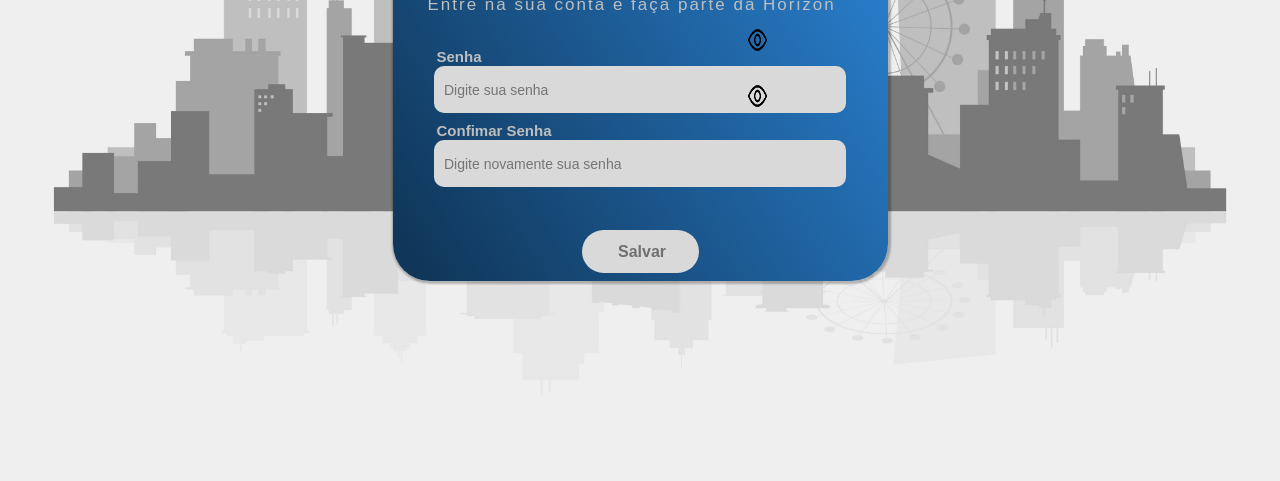
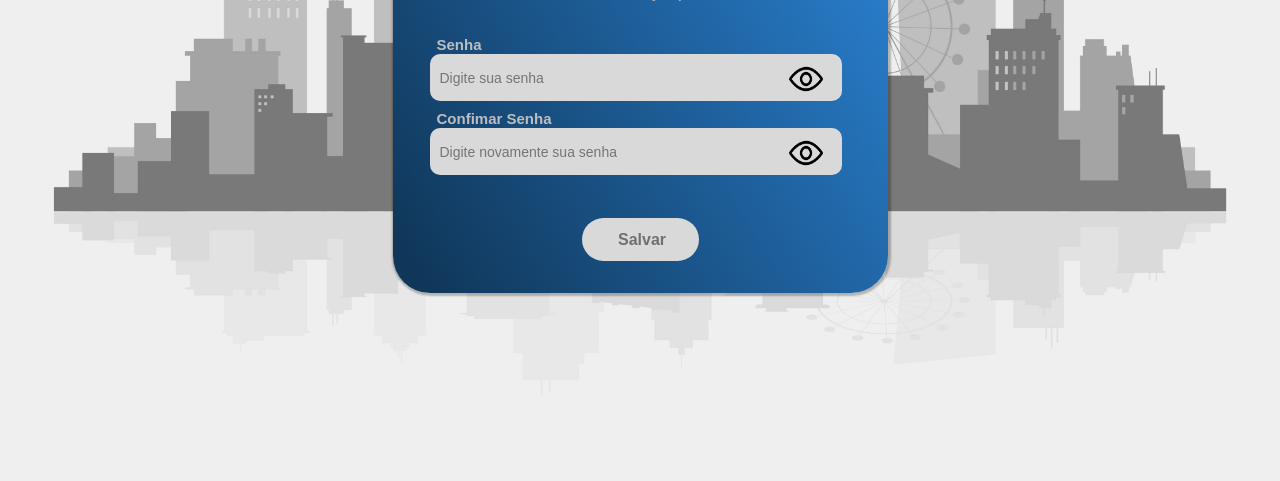
Before and after one commit to Horizon-SPTECH/Projeto-Horizon, a website: page web-data-viz/public/recuperar-senha.html in a window 1280 px wide. Shown: the part 319-800 px from the top of the page. Drawn offline with Linux system fonts and the light colour scheme.

Commit message:
criacao das divs para os inputs

```diff
--- a/web-data-viz/public/css/login.css
+++ b/web-data-viz/public/css/login.css
@@ -51,20 +51,18 @@ header {
 }
 
 .recuperar-senha{
-    height: 50%;
+    height: 53%;
 }
 .icon-olho,.icon-olho-recuperar{
-    width: 1.5%;
-    height: 36px;
+    width: 7%;
+    height: 40px;
     position: absolute;
-    left: 58.4%;
-    top: 42.6%;
-    background-image: url(../assets/olho.png);
+    left: 80%;
+    top: 5px;
+
 }
 
-.icon-olho-recuperar{
-    top: 49.6%;
-}
+
 
 .cadastro{
     height: 68%;
@@ -147,3 +145,56 @@ a:hover{
     color: #bebebe;
     transition: all .5s;
 }
+
+.senha-container{
+    position: relative;
+    padding-left: 37px;
+
+}
+
+/* @media (max-width: 1366px) {
+
+    .recuperar-senha {
+        width: 30%;
+        height: 450px;
+    }
+
+    .input {
+        width: 80%;
+    }
+
+    .icon-olho, .icon-olho-recuperar {
+        width: 2.5%;
+        height: 40px;
+    }
+
+    .icon-olho{
+        top: 45%;
+    }
+    .icon-olho-recuperar{
+        top: 55%;
+    }
+
+    .title {
+        font-size: 30px;
+    }
+} */
+
+/* @media (max-width: 768px) {
+    .recuperar-senha {
+        width: 100%;
+        height: auto;
+    }
+
+    .input {
+        width: 80%;
+    }
+
+    .icon-olho, .icon-olho-recuperar {
+        right: 10%;
+    }
+
+    .button {
+        width: 80%;
+    }
+} */
--- a/web-data-viz/public/recuperar-senha.html
+++ b/web-data-viz/public/recuperar-senha.html
@@ -4,9 +4,9 @@
 <head>
     <meta charset="UTF-8">
     <meta name="viewport" content="width=device-width, initial-scale=1.0">
-    <title>Login - Horizon</title>
+    <title>Recuperar senha - Horizon</title>
     <link rel="stylesheet" href="css/login.css">
-    <link rel="icon" href="assets/Logos/logo_semnome.png" />
+    <link rel="icon" href="assets/Logos/logo_horizon.png" />
     <script src="./js/login.js"></script>
 
 </head>
@@ -23,12 +23,18 @@
                 <p class="subtitle"> Entre na sua conta e faça parte da Horizon</p>
 
                 <label for="senha" class="label">Senha</label>
-                <input onclick="verSenha()" id="viewSenha" class="icon-olho" type="image" src="assets/olho.png">
-                <input type="password" id="senha" class="input" placeholder="Digite sua senha">
+                <div class="senha-container">
+                    <input type="password" id="senha" class="input" placeholder="Digite sua senha">
+                    <input onclick="verSenha()" id="viewSenha" class="icon-olho" type="image" src="assets/olho.png">
+
+                </div>
 
                 <label for="nome" class="label">Confimar Senha</label>
-                <input onclick="verSenh2()" id="viewSenha-confirmar" class="icon-olho-recuperar" type="image" src="assets/olho.png">
-                <input type="password" id="confirmacao_senha" class="input" placeholder="Digite novamente sua senha">
+                <div class="senha-container">
+                    <input type="password" id="confirmacao_senha" class="input" placeholder="Digite novamente sua senha">
+                    <input onclick="verSenh2()" id="viewSenha-confirmar" class="icon-olho-recuperar" type="image" src="assets/olho.png">
+
+                </div>
 
                 <input type="button" onclick="" class="button" value="Salvar">
 
```
